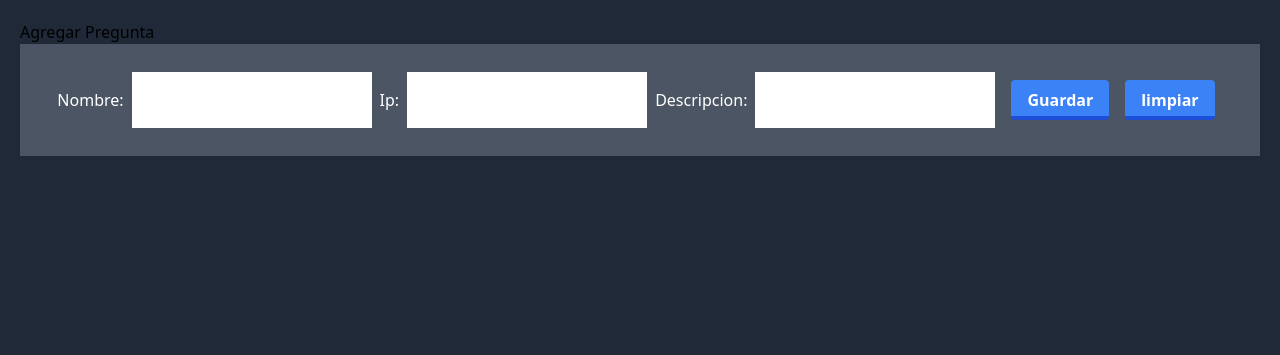
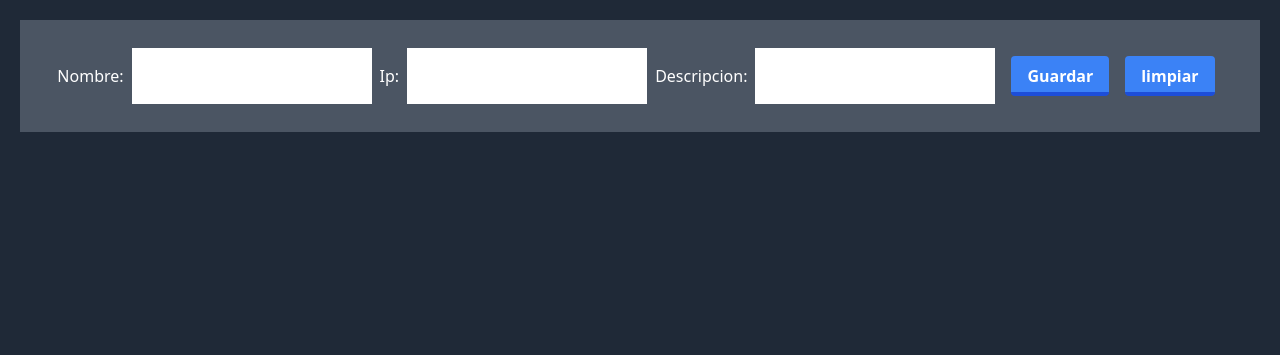
Before and after one commit to NelsonNV/AthenaGuard, a Django app: page /target/add/ in a window 1280 px wide. Shown: the part 72-427 px from the top of the page. Run offline with Django 4.2, Linux system fonts and the light colour scheme; some libraries are stand-ins or nearby versions.

Commit message:
style(form): remove header from add question form

```diff
--- a/athena/template/formulario.html
+++ b/athena/template/formulario.html
@@ -1,9 +1,6 @@
 {% extends "base.html" %}
 {% load static %}
 {% block content %}
-
-    <h1>Agregar Pregunta</h1>
-
 
     <form method="post" class=" flex flex-wrap bg-gray-600 p-5 text-white justify-center items-center ">
         {% csrf_token %}
```
